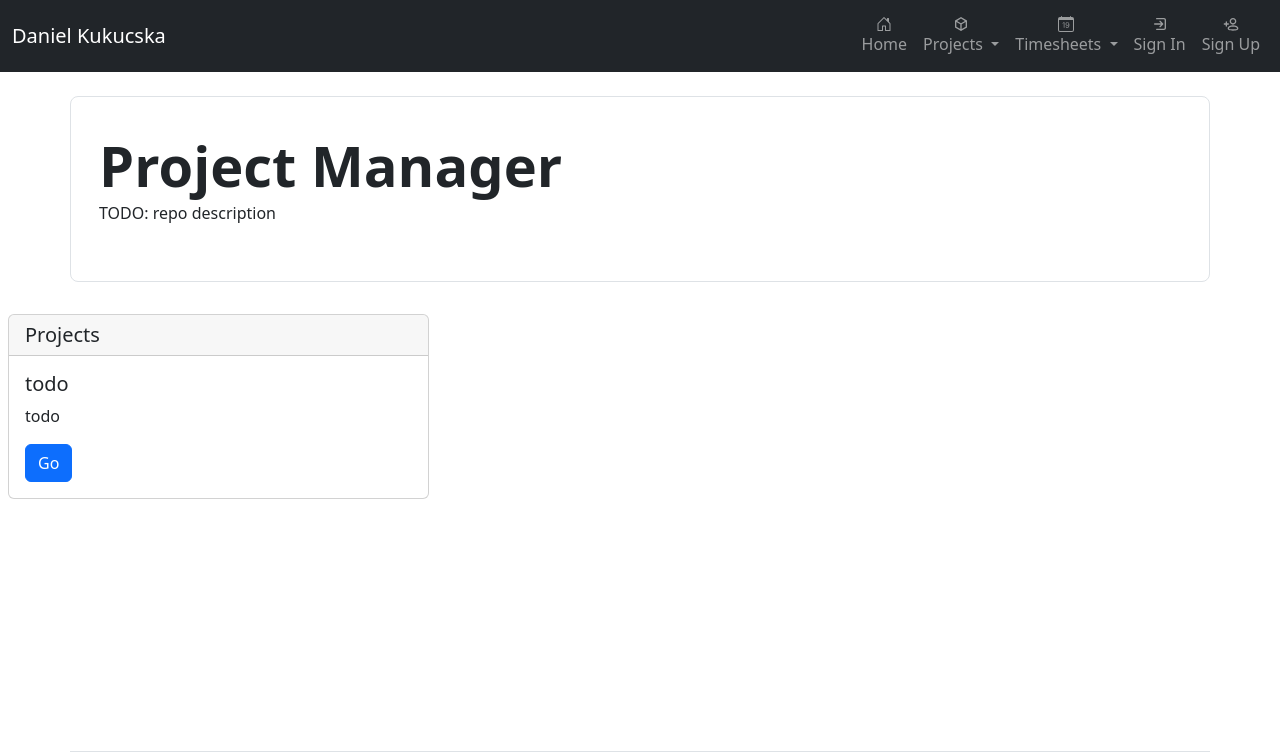
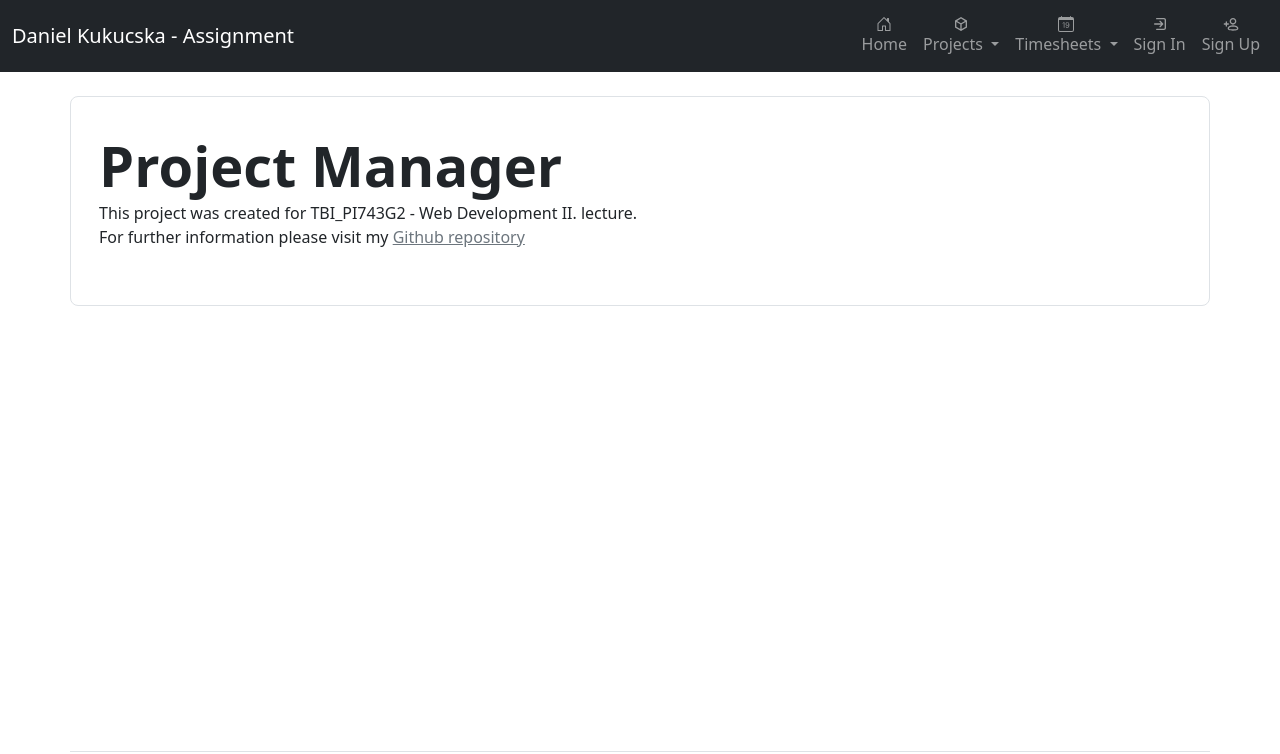
Before and after one commit to danielkukucska/ProjectManager, a PHP site: page /Projectmanager/ in a window 1280 px wide. Shown: the top 754 px of the page. Run offline with PHP 8.4, Linux system fonts and the light colour scheme.

Commit message:
projekt leírás

```diff
--- a/App/Services/ProjectService.php
+++ b/App/Services/ProjectService.php
@@ -157,7 +157,7 @@ class ProjectService
 
         $progress = $this->projectRepository->getProgress($projectId);
 
-        $filename = $projectId . " - " . $project->getName() . " - progress" . "curren tdate" . ".csv";
+        $filename = $projectId . " - " . $project->getName() . " - progress" . "current date" . ".csv";
         $file = fopen($filename, "w");
         $header = ["Task ID", "Task Name", "User Name", "User Email", "Date", "Hours Worked"];
         fputcsv($file, $header, ",", " ");
--- a/App/Views/Common/layout.php
+++ b/App/Views/Common/layout.php
@@ -6,7 +6,7 @@
     <meta http-equiv="X-UA-Compatible" content="IE=edge" />
     <meta name="viewport" content="width=device-width, initial-scale=1.0" />
     <meta name="author" content="Daniel Kukucska" />
-    <meta name="description" content="Webdevelopment I. - First assessment" />
+    <meta name="description" content="Webdevelopment II. - Assessment" />
     <title><?= $pageTitle ?></title>
     <link rel="icon" type="image/x-icon" href="Public/images/favicon-32x32.png" />
     <link href="https://cdn.jsdelivr.net/npm/bootstrap@5.2.2/dist/css/bootstrap.min.css" rel="stylesheet" integrity="sha384-Zenh87qX5JnK2Jl0vWa8Ck2rdkQ2Bzep5IDxbcnCeuOxjzrPF/et3URy9Bv1WTRi" crossorigin="anonymous" />
@@ -18,13 +18,13 @@
     <nav class="navbar navbar-expand-md navbar-dark bg-dark fixed-top">
         <nav class="navbar navbar-expand-md navbar-dark bg-dark fixed-top">
             <div class="container-fluid">
-                <a href="/ProjectManager" class="navbar-brand">Daniel Kukucska</a>
+                <a href="/ProjectManager" class="navbar-brand">Daniel Kukucska - Assignment</a>
                 <button class="btn btn-dark navbar-toggler border-3 px-2" type="button" data-bs-toggle="offcanvas" data-bs-target="#offcanvas" aria-controls="offcanvas">
                     <span class="navbar-toggler-icon"></span>
                 </button>
                 <div class="offcanvas offcanvas-start-md bg-dark d-flex align-items-md-end" tabindex="-1" id="offcanvas" aria-labelledby="offcanvasLabel">
                     <div class="offcanvas-header d-flex d-md-none">
-                        <h5 class="offcanvas-title text-white" id="offcanvasLabel">Daniel Kukucska</h5>
+                        <h5 class="offcanvas-title text-white" id="offcanvasLabel">Daniel Kukucska - Assignment</h5>
                     </div>
                     <div class="offcanvas-body">
                         <ul class="navbar-nav">
--- a/App/Views/Home/index.php
+++ b/App/Views/Home/index.php
@@ -7,24 +7,18 @@ ob_start();
     <div class="row p-4 align-items-center justify-content-between">
         <div class="col-md-7 p-3">
             <h1 class="display-4 fw-bold lh-1">Project Manager</h1>
-            <p>TODO: repo description</p>
+            <p>
+                This project was created for TBI_PI743G2 - Web Development II. lecture. <br />
+                For further information please visit my
+                <a class="text-muted link-underline-opacity-0" href="https://github.com/danielkukucska/ProjectManager" target="_blank">
+                    Github repository
+                </a>
+            </p>
         </div>
     </div>
 </div>
 
 
-<div class="row g-3 p-3">
-    <div class="col-md-4 card p-0">
-        <h5 class="card-header">Projects</h5>
-        <div class="card-body">
-            <h5 class="card-title">todo</h5>
-            <p class="card-text">todo</p>
-            <a href="/ProjectManager/projects" class="btn btn-primary">Go</a>
-        </div>
-    </div>
-
-</div>
-
 <?php
 $content = ob_get_clean();
 include "./App/Views/Common/Layout.php";
```
Also changed, not shown: README.md.
